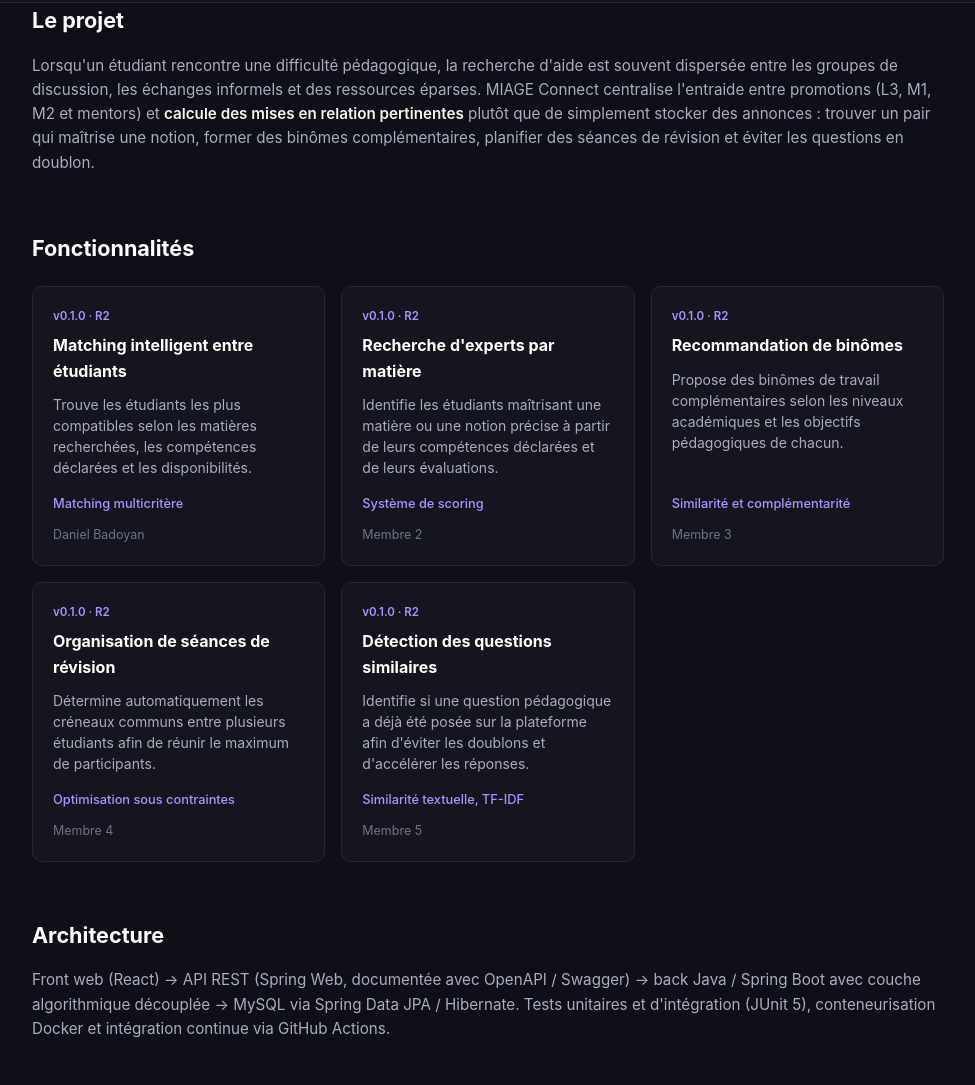
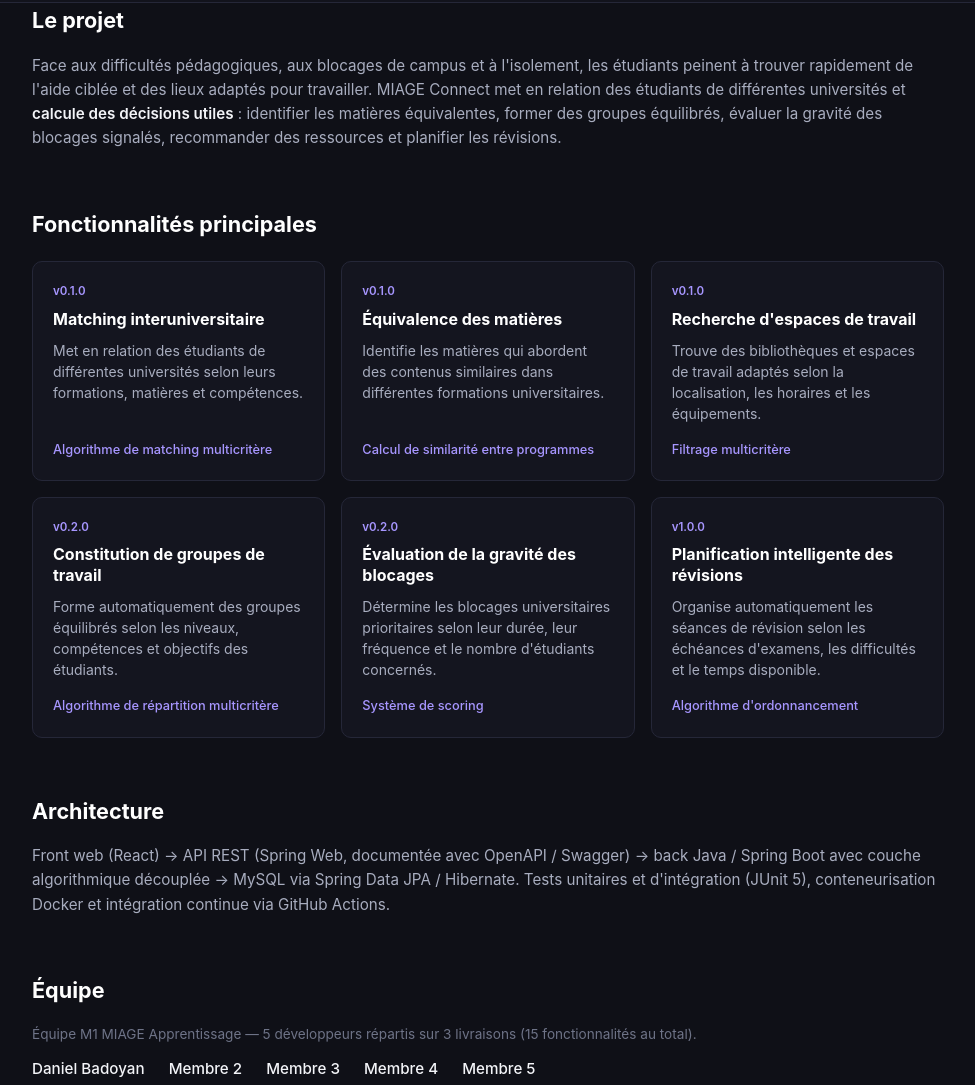
Before and after one commit to DanielBadoyan/Page-Projet, a plain HTML site: page index.html in a window 1280 px wide. Shown: the part 401-1486 px from the top of the page, without its empty margins (152-1127 px from the left). Drawn offline with Linux system fonts and the light colour scheme.

Commit message:
Update index.html

```diff
--- a/index.html
+++ b/index.html
@@ -7,7 +7,6 @@
   <style>
     :root {
       --bg-page: #0f1017;
-      --bg-hero: #161722;
       --bg-card: #14151f;
       --border-subtle: #252738;
       --text-main: #f3f4f8;
@@ -73,7 +72,7 @@
     }
 
     .hero-subtitle {
-      max-width: 620px;
+      max-width: 640px;
       font-size: 1.05rem;
       color: var(--text-secondary);
       margin-bottom: 28px;
@@ -93,7 +92,7 @@
       font-size: 0.875rem;
       font-weight: 600;
       text-decoration: none;
-      transition: background-color 0.2s ease, transform 0.1s ease;
+      transition: background-color 0.2s ease;
     }
 
     .btn-primary {
@@ -171,6 +170,7 @@
       font-weight: 700;
       color: #ffffff;
       margin-bottom: 10px;
+      line-height: 1.3;
     }
 
     .card-desc {
@@ -184,12 +184,6 @@
       font-size: 0.8rem;
       font-weight: 500;
       color: var(--accent);
-      margin-bottom: 10px;
-    }
-
-    .card-author {
-      font-size: 0.78rem;
-      color: var(--text-muted);
     }
 
     /* Équipe */
@@ -275,7 +269,7 @@
       <h1>MIAGE Connect</h1>
       <div class="accent-bar"></div>
       <p class="hero-subtitle">
-        La plateforme collaborative destinée aux étudiants de L3, M1 et M2 MIAGE : faciliter l'entraide, partager ses connaissances et ne plus rester bloqué seul face à une difficulté universitaire.
+        La plateforme collaborative d'entraide interuniversitaire : trouver des pairs partageant les mêmes matières, localiser un espace de travail, suivre les blocages de campus et organiser ses révisions.
       </p>
       <div class="btn-group">
         <a href="dossier.pdf" class="btn btn-primary">Dossier de projet (PDF)</a>
@@ -289,81 +283,77 @@
     <section id="projet">
       <h2>Le projet</h2>
       <p>
-        Lorsqu'un étudiant rencontre une difficulté pédagogique, la recherche d'aide est souvent dispersée entre les groupes de discussion, les échanges informels et des ressources éparses. MIAGE Connect centralise l'entraide entre promotions (L3, M1, M2 et mentors) et <strong>calcule des mises en relation pertinentes</strong> plutôt que de simplement stocker des annonces : trouver un pair qui maîtrise une notion, former des binômes complémentaires, planifier des séances de révision et éviter les questions en doublon.
+        Face aux difficultés pédagogiques, aux blocages de campus et à l'isolement, les étudiants peinent à trouver rapidement de l'aide ciblée et des lieux adaptés pour travailler. MIAGE Connect met en relation des étudiants de différentes universités et <strong>calcule des décisions utiles</strong> : identifier les matières équivalentes, former des groupes équilibrés, évaluer la gravité des blocages signalés, recommander des ressources et planifier les révisions.
       </p>
     </section>
 
     <section id="fonctionnalites">
-      <h2>Fonctionnalités</h2>
+      <h2>Fonctionnalités principales</h2>
       <div class="features-grid">
         <article class="card">
           <div>
-            <div class="card-version">v0.1.0 · R2</div>
-            <h3>Matching intelligent entre étudiants</h3>
+            <div class="card-version">v0.1.0</div>
+            <h3>Matching interuniversitaire</h3>
             <p class="card-desc">
-              Trouve les étudiants les plus compatibles selon les matières recherchées, les compétences déclarées et les disponibilités.
+              Met en relation des étudiants de différentes universités selon leurs formations, matières et compétences.
             </p>
           </div>
-          <div>
-            <div class="card-algo">Matching multicritère</div>
-            <div class="card-author">Daniel Badoyan</div>
-          </div>
+          <div class="card-algo">Algorithme de matching multicritère</div>
         </article>
 
         <article class="card">
           <div>
-            <div class="card-version">v0.1.0 · R2</div>
-            <h3>Recherche d'experts par matière</h3>
+            <div class="card-version">v0.1.0</div>
+            <h3>Équivalence des matières</h3>
             <p class="card-desc">
-              Identifie les étudiants maîtrisant une matière ou une notion précise à partir de leurs compétences déclarées et de leurs évaluations.
+              Identifie les matières qui abordent des contenus similaires dans différentes formations universitaires.
             </p>
           </div>
-          <div>
-            <div class="card-algo">Système de scoring</div>
-            <div class="card-author">Membre 2</div>
-          </div>
+          <div class="card-algo">Calcul de similarité entre programmes</div>
         </article>
 
         <article class="card">
           <div>
-            <div class="card-version">v0.1.0 · R2</div>
-            <h3>Recommandation de binômes</h3>
+            <div class="card-version">v0.1.0</div>
+            <h3>Recherche d'espaces de travail</h3>
             <p class="card-desc">
-              Propose des binômes de travail complémentaires selon les niveaux académiques et les objectifs pédagogiques de chacun.
+              Trouve des bibliothèques et espaces de travail adaptés selon la localisation, les horaires et les équipements.
             </p>
           </div>
-          <div>
-            <div class="card-algo">Similarité et complémentarité</div>
-            <div class="card-author">Membre 3</div>
-          </div>
+          <div class="card-algo">Filtrage multicritère</div>
         </article>
 
         <article class="card">
           <div>
-            <div class="card-version">v0.1.0 · R2</div>
-            <h3>Organisation de séances de révision</h3>
+            <div class="card-version">v0.2.0</div>
+            <h3>Constitution de groupes de travail</h3>
             <p class="card-desc">
-              Détermine automatiquement les créneaux communs entre plusieurs étudiants afin de réunir le maximum de participants.
+              Forme automatiquement des groupes équilibrés selon les niveaux, compétences et objectifs des étudiants.
             </p>
           </div>
-          <div>
-            <div class="card-algo">Optimisation sous contraintes</div>
-            <div class="card-author">Membre 4</div>
-          </div>
+          <div class="card-algo">Algorithme de répartition multicritère</div>
         </article>
 
         <article class="card">
           <div>
-            <div class="card-version">v0.1.0 · R2</div>
-            <h3>Détection des questions similaires</h3>
+            <div class="card-version">v0.2.0</div>
+            <h3>Évaluation de la gravité des blocages</h3>
             <p class="card-desc">
-              Identifie si une question pédagogique a déjà été posée sur la plateforme afin d'éviter les doublons et d'accélérer les réponses.
+              Détermine les blocages universitaires prioritaires selon leur durée, leur fréquence et le nombre d'étudiants concernés.
             </p>
           </div>
+          <div class="card-algo">Système de scoring</div>
+        </article>
+
+        <article class="card">
           <div>
-            <div class="card-algo">Similarité textuelle, TF-IDF</div>
-            <div class="card-author">Membre 5</div>
+            <div class="card-version">v1.0.0</div>
+            <h3>Planification intelligente des révisions</h3>
+            <p class="card-desc">
+              Organise automatiquement les séances de révision selon les échéances d'examens, les difficultés et le temps disponible.
+            </p>
           </div>
+          <div class="card-algo">Algorithme d'ordonnancement</div>
         </article>
       </div>
     </section>
@@ -377,7 +367,7 @@
 
     <section id="equipe">
       <h2>Équipe</h2>
-      <p class="team-note">Équipe M1 MIAGE Apprentissage — 5 développeurs répartis sur 3 livraisons (15 fonctionnalités).</p>
+      <p class="team-note">Équipe M1 MIAGE Apprentissage — 5 développeurs répartis sur 3 livraisons (15 fonctionnalités au total).</p>
       <ul class="team-list">
         <li>Daniel Badoyan</li>
         <li>Membre 2</li>
```
